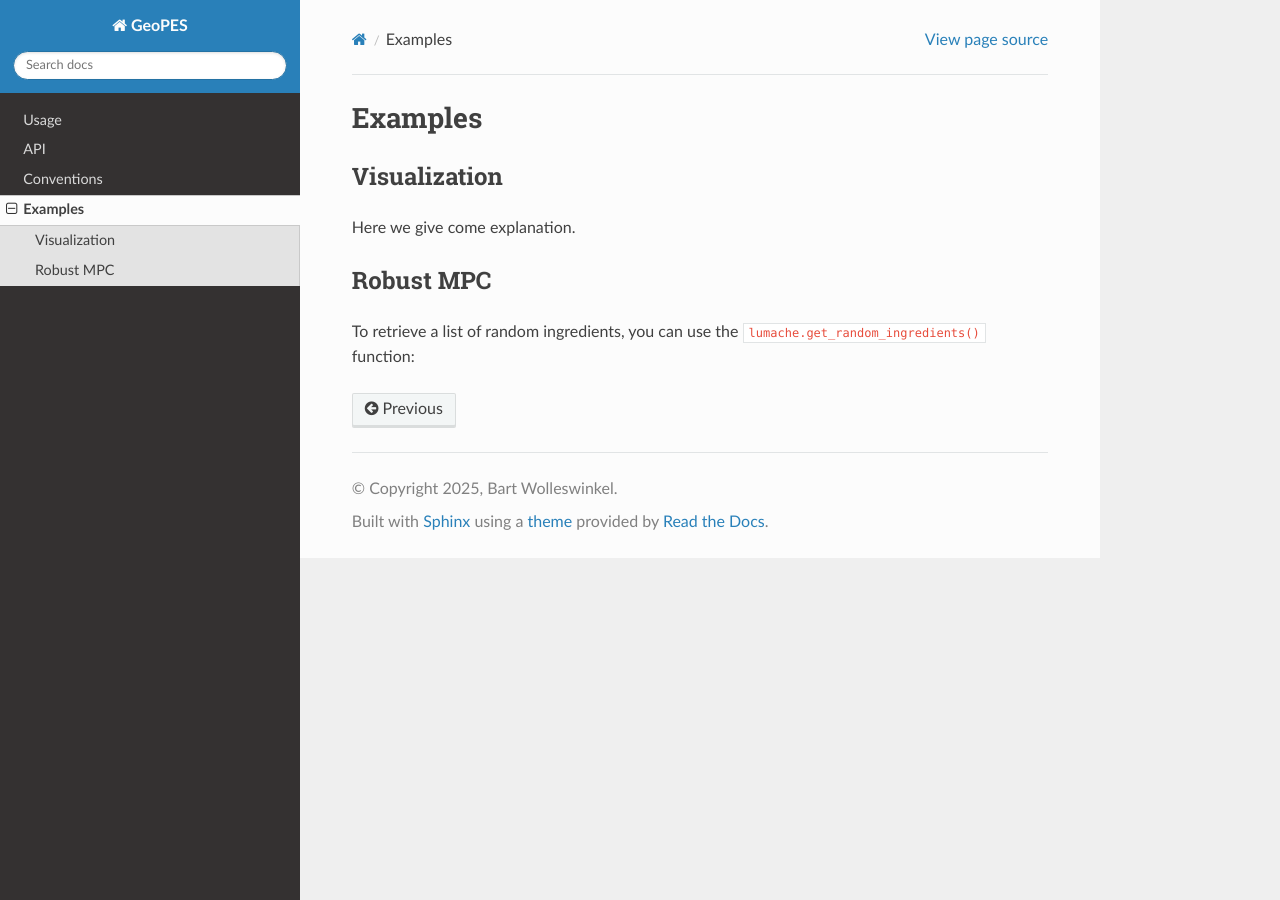
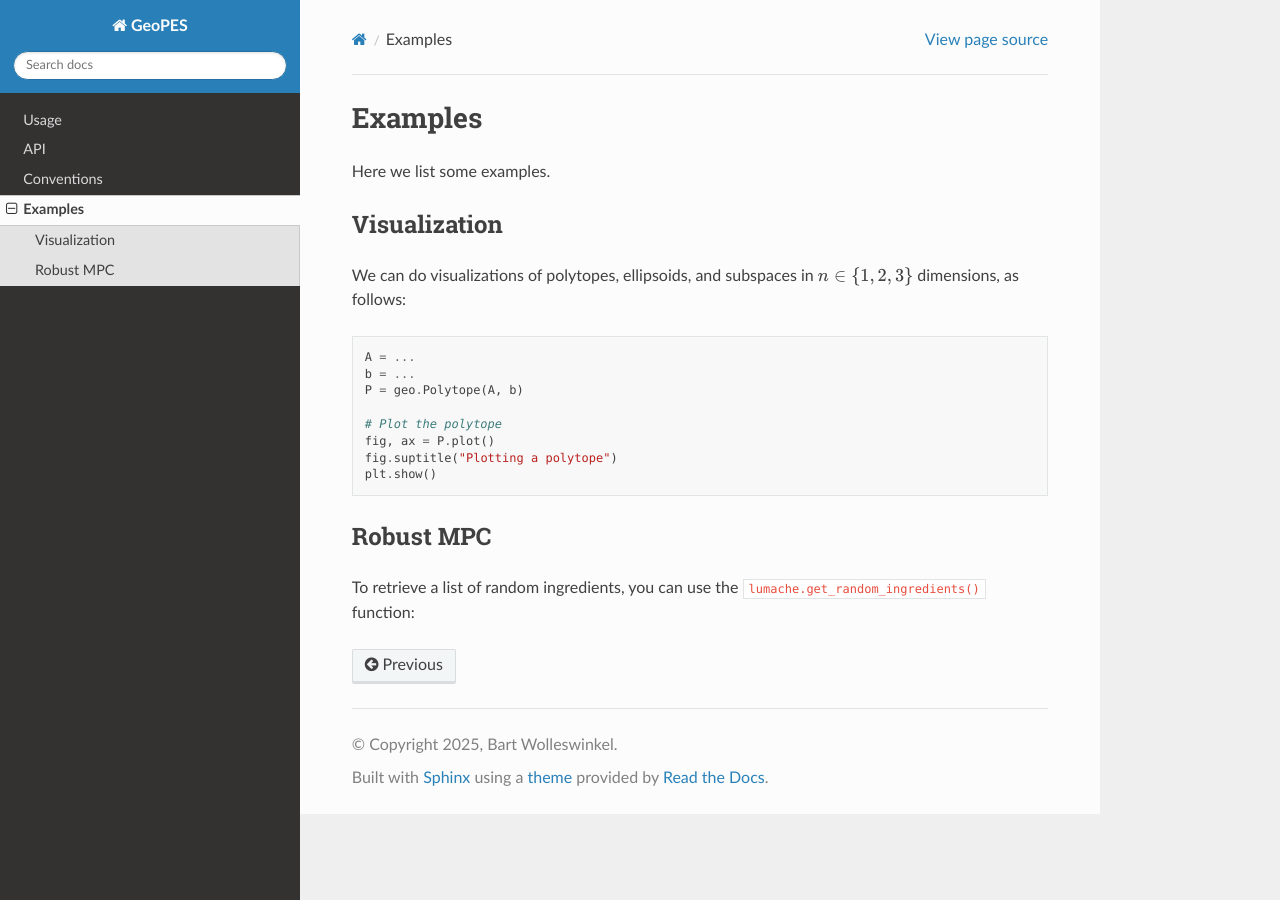
Before and after one commit to bwolleswinkel/geopes, a Sphinx documentation site: the page built from docs/source/examples.rst, in a window 1280 px wide. Built offline with Sphinx 7.4.7 and the Read the Docs theme 3.1.0, drawn with Linux system fonts in a browser that asks for light colours.

Commit message:
Added text to example.rst

```diff
--- a/docs/source/examples.rst
+++ b/docs/source/examples.rst
@@ -1,12 +1,23 @@
 Examples
 ========
+
+Here we list some examples.
 
 .. _visualization:
 
 Visualization
 -------------
 
-Here we give come explanation.
+We can do visualizations of polytopes, ellipsoids, and subspaces in :math:`n \in \{1,2,3\}` dimensions, as follows::
+
+    A = ...
+    b = ...
+    P = geo.Polytope(A, b)
+
+    # Plot the polytope
+    fig, ax = P.plot()
+    fig.suptitle("Plotting a polytope")
+    plt.show()
 
 Robust MPC
 ----------
```
